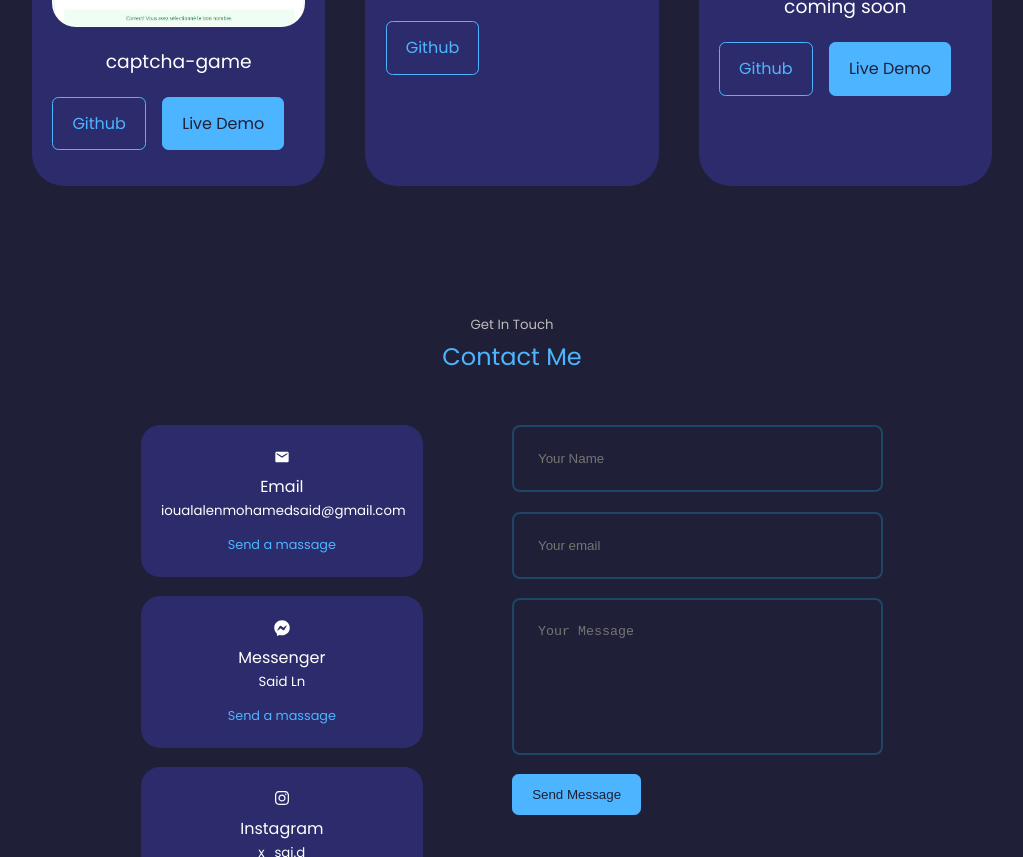
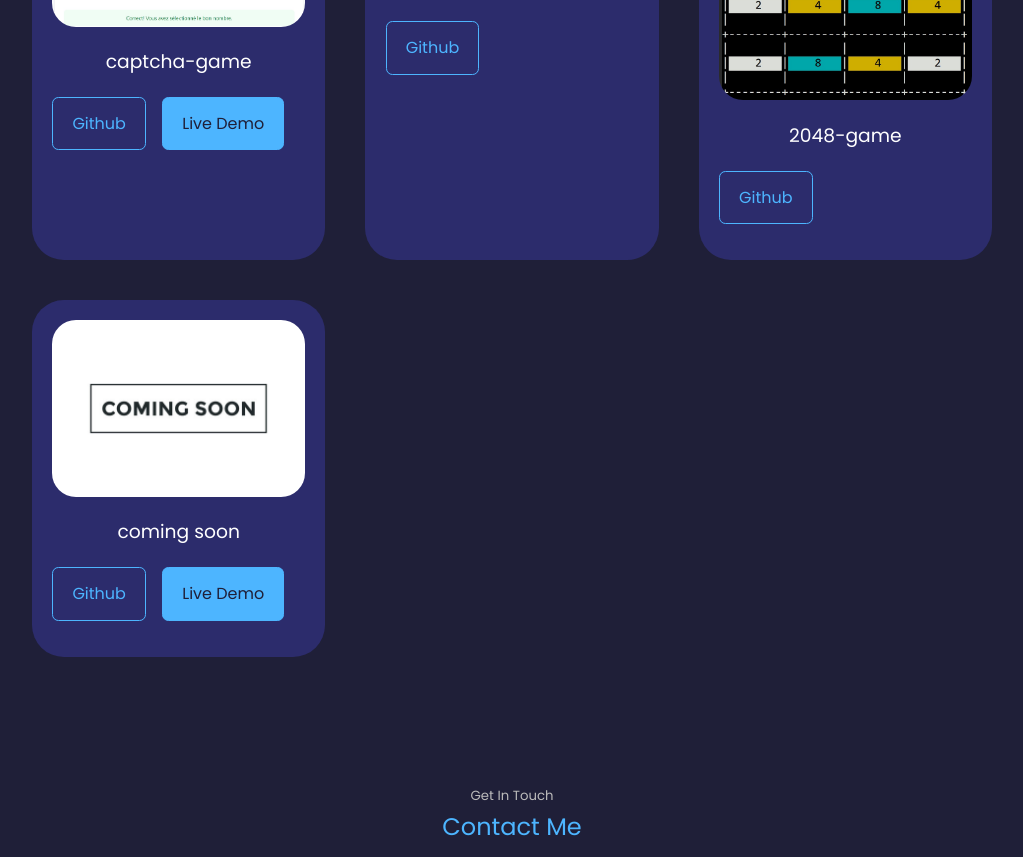
Before and after one commit to ssaid-Ln/Portfolio, a React (Create React App) app: page / in a window 1280 px wide. Shown: the part 2540-3397 px from the top of the page, without its empty margins (128-1151 px from the left). Built offline with nearby package versions, Linux system fonts and the light colour scheme.

Commit message:
adding project

```diff
--- a/src/components/portfolio/Portfolio.jsx
+++ b/src/components/portfolio/Portfolio.jsx
@@ -2,6 +2,7 @@ import React from 'react'
 import coming from  "../../assets/coming.jpg"
 import captcha from "../../assets/captcha-game.jpg"
 import demineur from"../../assets/demineur.jpg"
+import game2048 from "../../assets/2048.jpg"
 import "./portfolio.css"
 const Portfolio = () => {
   let list=[{
@@ -18,6 +19,12 @@ const Portfolio = () => {
     giturl:"https://github.com/ssaid-Ln/Minesweeper",
   },{
     id:3,
+    urlimage :game2048,
+    title:"2048-game",
+    giturl:"https://github.com/ssaid-Ln/2048-game",
+  },
+  {
+    id:4,
     urlimage :coming,
     title:"coming soon",
     giturl:"https://github.com/ssaid-Ln",
```
